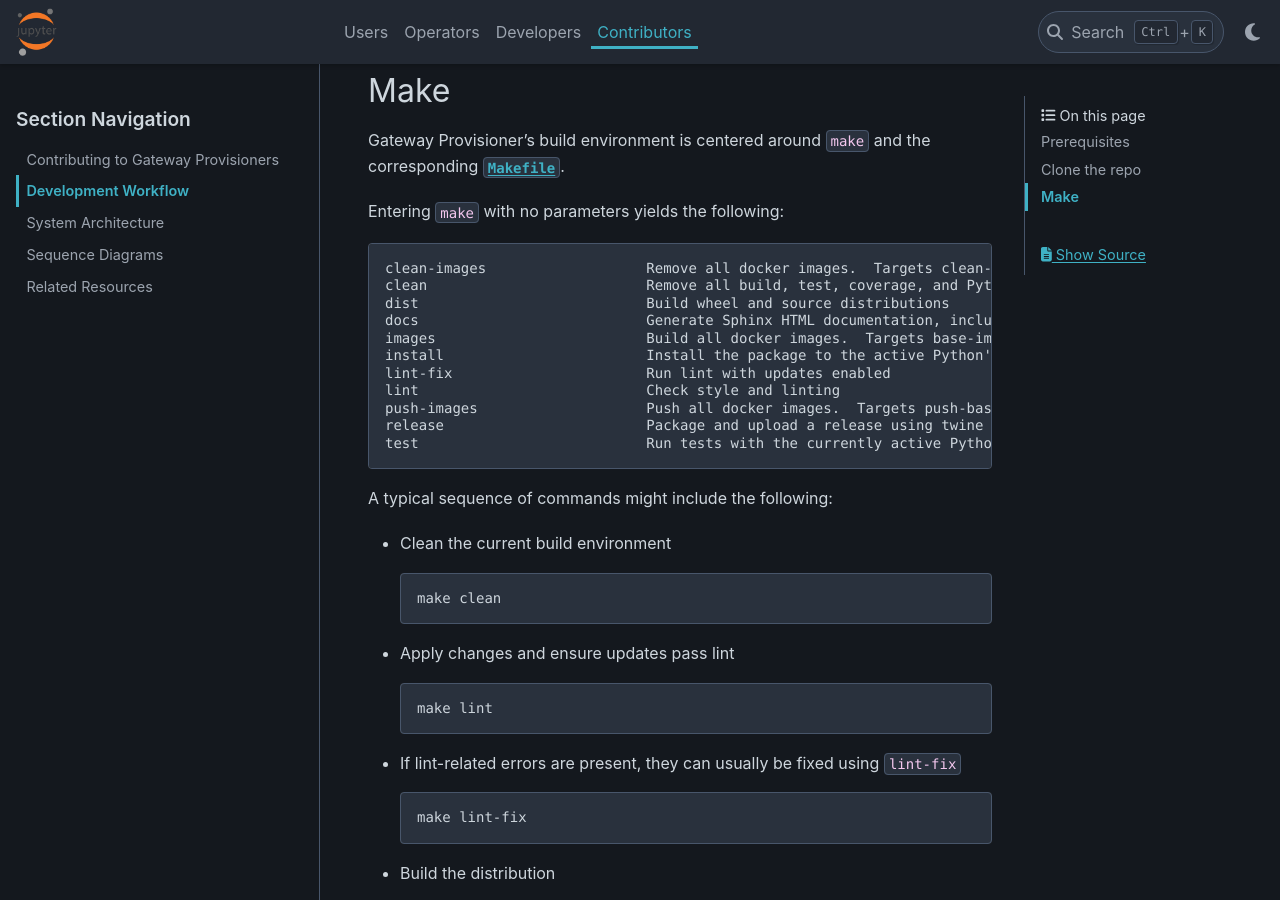
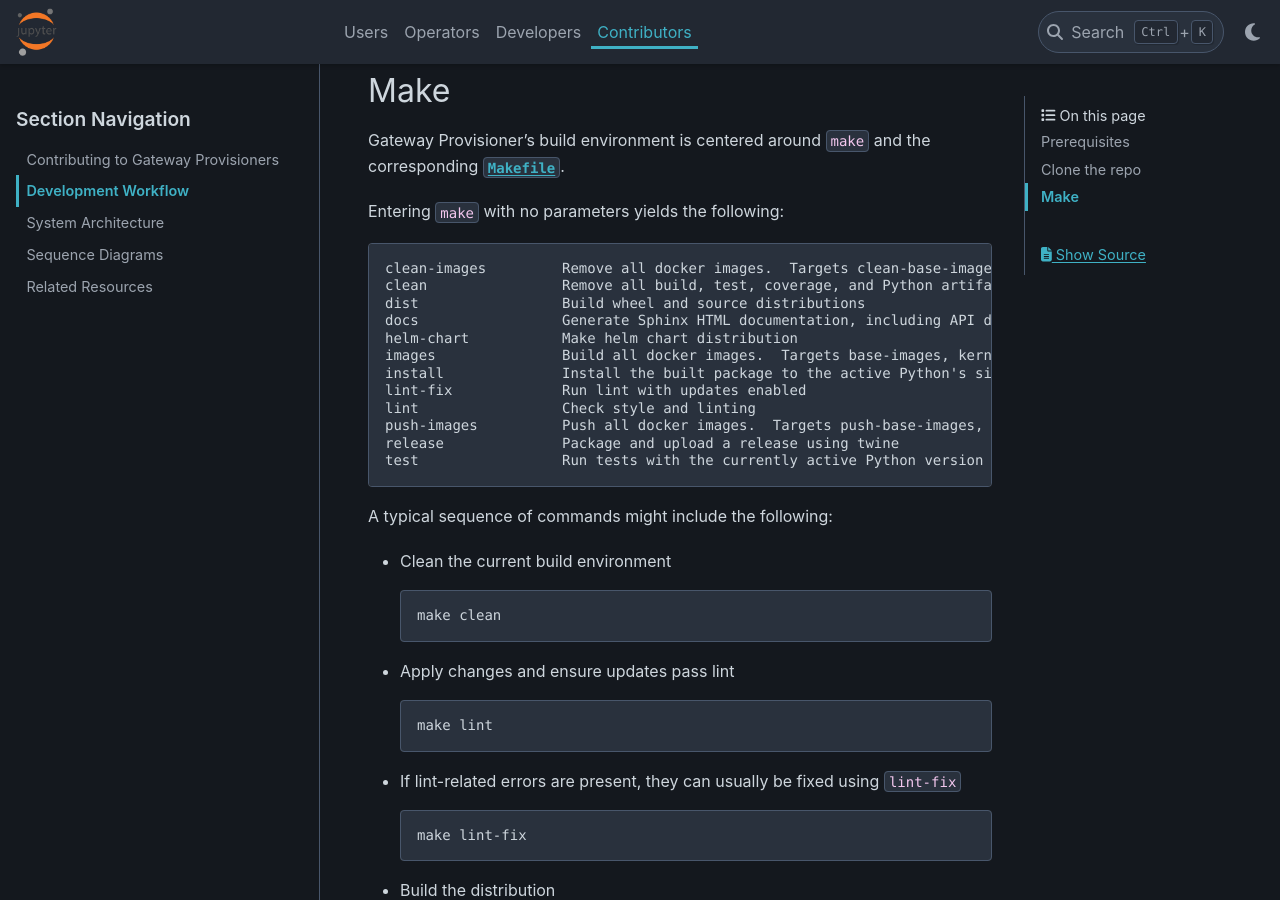
Before and after one commit to jupyter-server/gateway_provisioners, a Sphinx documentation site: the page built from docs/source/contributors/devinstall.md, in a window 1280 px wide and 900 px high, scrolled down 1145 px. Built offline with Sphinx 7.4.7 and the PyData theme 0.15.4, drawn with Linux system fonts in a browser that asks for light colours.

````diff
--- a/docs/source/contributors/devinstall.md
+++ b/docs/source/contributors/devinstall.md
@@ -47,17 +47,18 @@ corresponding [`Makefile`](https://github.com/jupyter-server/gateway_provisioner
 Entering `make` with no parameters yields the following:
 
 ```text
-clean-images                   Remove all docker images.  Targets clean-base-images and clean-kernel-images can also be used.
-clean                          Remove all build, test, coverage, and Python artifacts
-dist                           Build wheel and source distributions
-docs                           Generate Sphinx HTML documentation, including API docs
-images                         Build all docker images.  Targets base-images and kernel-images can also be used.
-install                        Install the package to the active Python's site-packages
-lint-fix                       Run lint with updates enabled
-lint                           Check style and linting
-push-images                    Push all docker images.  Targets push-base-images and push-kernel-images can also be used.
-release                        Package and upload a release using twine
-test                           Run tests with the currently active Python version
+clean-images         Remove all docker images.  Targets clean-base-images, clean-kernel-images, and clean-app-images can also be used.
+clean                Remove all build, test, coverage, and Python artifacts
+dist                 Build wheel and source distributions
+docs                 Generate Sphinx HTML documentation, including API docs
+helm-chart           Make helm chart distribution
+images               Build all docker images.  Targets base-images, kernel-images, and app-images can also be used.
+install              Install the built package to the active Python's site-packages
+lint-fix             Run lint with updates enabled
+lint                 Check style and linting
+push-images          Push all docker images.  Targets push-base-images, push-kernel-images, push-app-images can also be used.
+release              Package and upload a release using twine
+test                 Run tests with the currently active Python version
 ```
 
 A typical sequence of commands might include the following:
--- a/docs/source/index.rst
+++ b/docs/source/index.rst
@@ -1,6 +1,6 @@
 Welcome to Gateway Provisioners!
 ================================
-Gateway Provisioners provides a pluggable framework for remote kernels leveraging
+`Gateway Provisioners <https://github.com/jupyter-server/gateway_provisioners>`_ provides a pluggable framework for remote kernels leveraging
 `Kernel Provisioners <https://jupyter-client.readthedocs.io/en/latest/provisioning.html>`_ introduced
 in recent versions of Jupyter Client (7.0+).  Many of the Kernel Provisioners provided by
 Gateway Provisioners are
@@ -28,7 +28,7 @@ becoming familiar with the roles in which you are most impacted.  These roles ar
 4. `Contributors <contributors/index.html>`_: people contributing directly to the Gateway Provisioners project.
 
 If you find gaps in our documentation, please open an issue (or better yet, a pull request) on the
-Gateway Provisioners `Github repo <https://github.com/jupyter-server/gateway_provisioners>`_.
+`Gateway Provisioners GitHub repo <https://github.com/jupyter-server/gateway_provisioners>`_.
 
 
 Table of Contents
````
Also changed, not shown: docs/source/operators/deploy-docker.md (+6 -0 lines), docs/source/operators/deploy-kubernetes.md (+6 -0 lines), gateway_provisioners/app-support/README.md (added), 2 other files.
